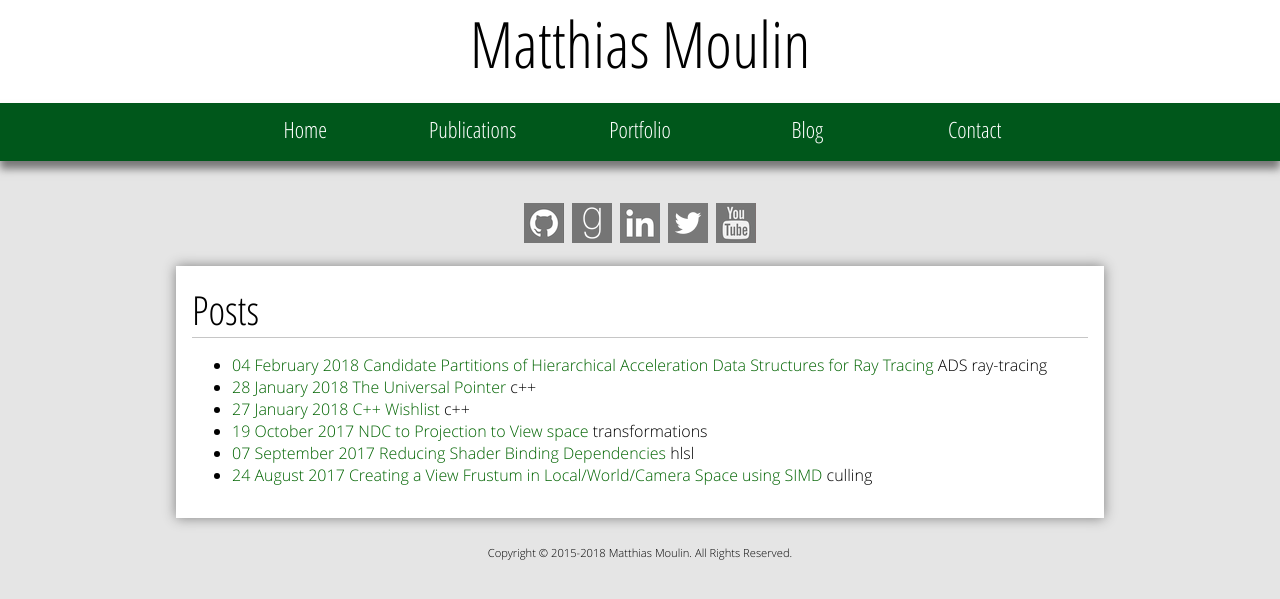
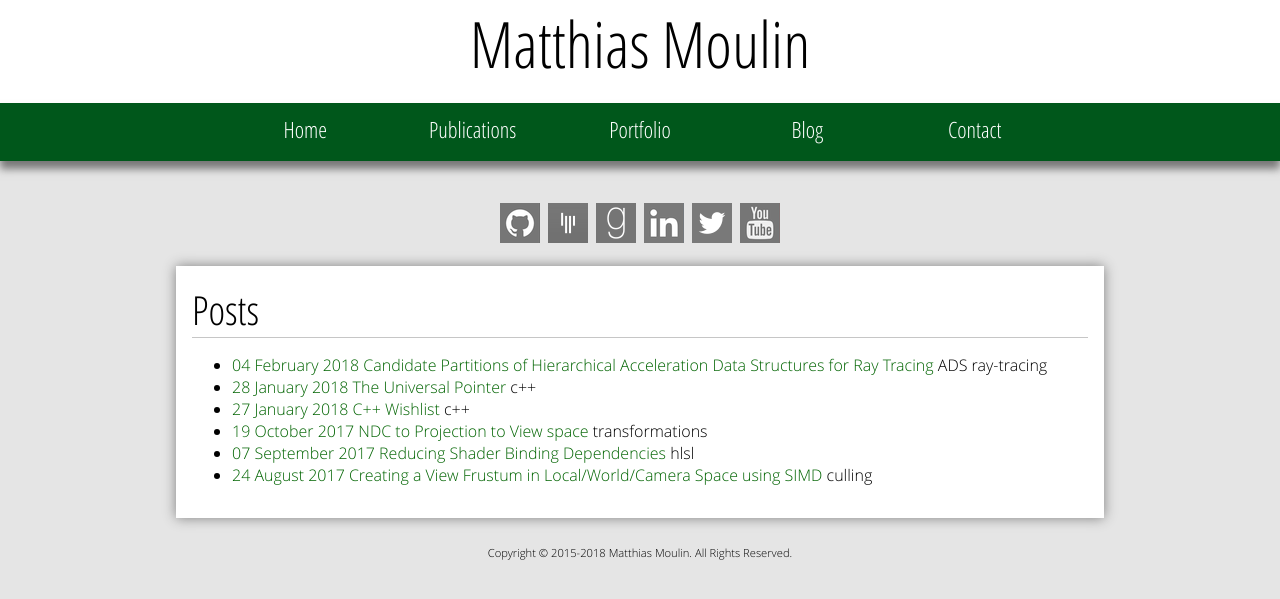
Before and after one commit to matt77hias/Blog, a Jekyll site: the page built from index.html, in a window 1280 px wide. Shown: the top 599 px of the page. Built offline with Jekyll 4.4.1, drawn with Linux system fonts in a browser that asks for light colours.

Commit message:
Added gitter

```diff
--- a/css/profile.css
+++ b/css/profile.css
@@ -8,6 +8,7 @@
 }
 
 .icon-github,
+.icon-gitter,
 .icon-goodreads,
 .icon-linkedin,
 .icon-twitter,
@@ -19,6 +20,7 @@
 }
 
 .icon-github:hover,
+.icon-gitter:hover,
 .icon-goodreads:hover,
 .icon-linkedin:hover,
 .icon-twitter:hover,
@@ -28,6 +30,9 @@
 
 .icon-github {
     background: transparent url('../res/Icons/icon-github.png') top left no-repeat;
+}
+.icon-gitter {
+    background: transparent url('../res/Icons/icon-gitter.png') top left no-repeat;
 }
 .icon-goodreads {
     background: transparent url('../res/Icons/icon-goodreads.png') top left no-repeat;
--- a/index.html
+++ b/index.html
@@ -40,6 +40,7 @@
 
 		<div class="media">
 			<a href="https://github.com/matt77hias"                         class="icon-github"    target="_blank"></a>
+			<a href="https://gitter.im/matt77hias/Lobby"                    class="icon-gitter"    target="_blank"></a>
 			<a href="https://www.goodreads.com/matt77hias"                  class="icon-goodreads" target="_blank"></a>
 			<a href="http://be.linkedin.com/pub/matthias-moulin/8b/a49/a23" class="icon-linkedin"  target="_blank"></a>
 			<a href="https://twitter.com/matt77hias"               			class="icon-twitter"   target="_blank"></a>
```
Also changed, not shown: res/Icons/icon-gitter.png (added).
